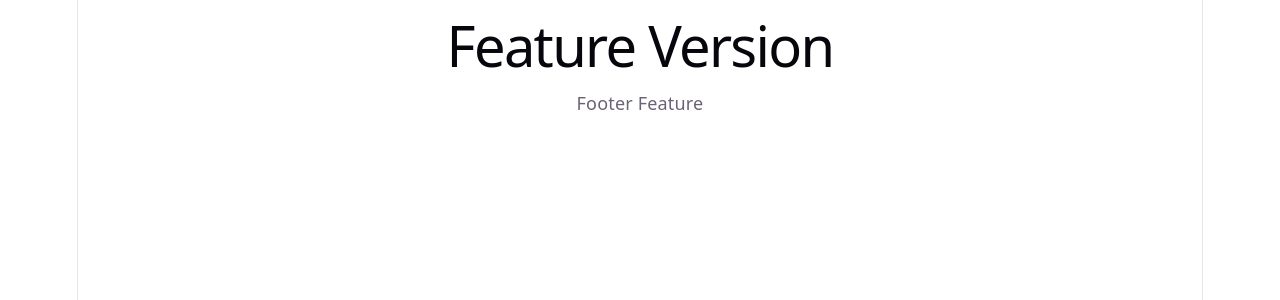
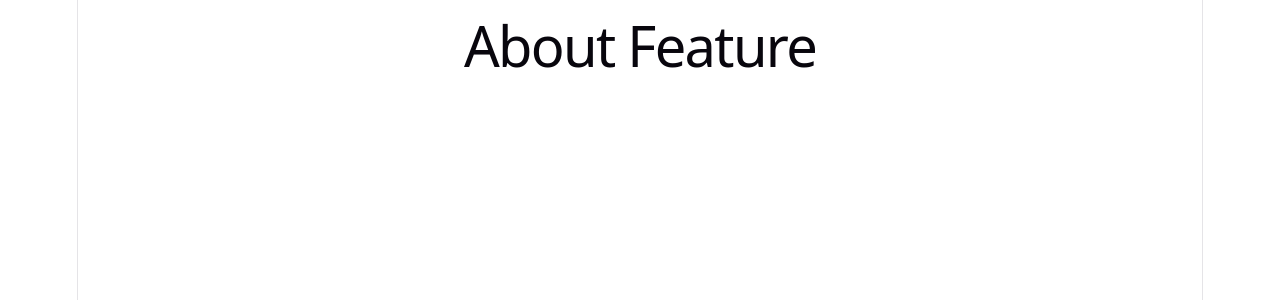
Before and after one commit to prakashsmokiez1115/git-react-practice, a React (Vite) app: page / in a window 1280 px wide. Shown: the top 300 px of the page. Built offline with nearby package versions, Linux system fonts and the light colour scheme.

Commit message:
add about feature

```diff
--- a/src/App.jsx
+++ b/src/App.jsx
@@ -3,8 +3,7 @@ import React from 'react'
 const App = () => {
   return (
     <div>
-      <h1>Feature Version</h1>
-      <p>Footer Feature</p>
+      <h1>About Feature</h1>
     </div>
   )
 }
```
